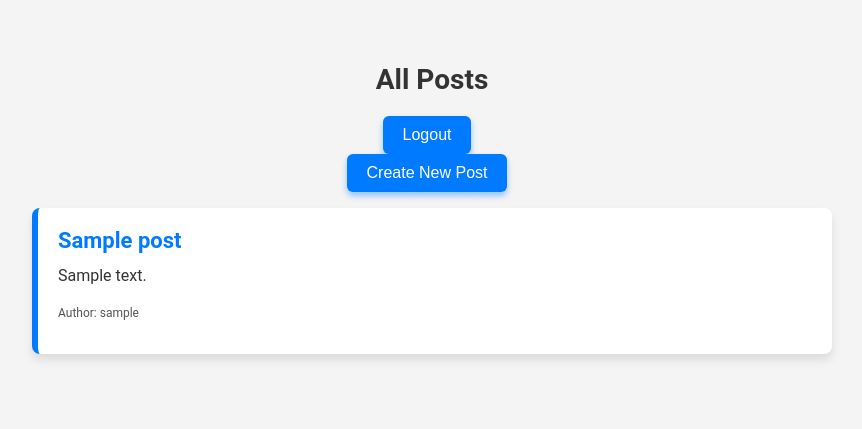
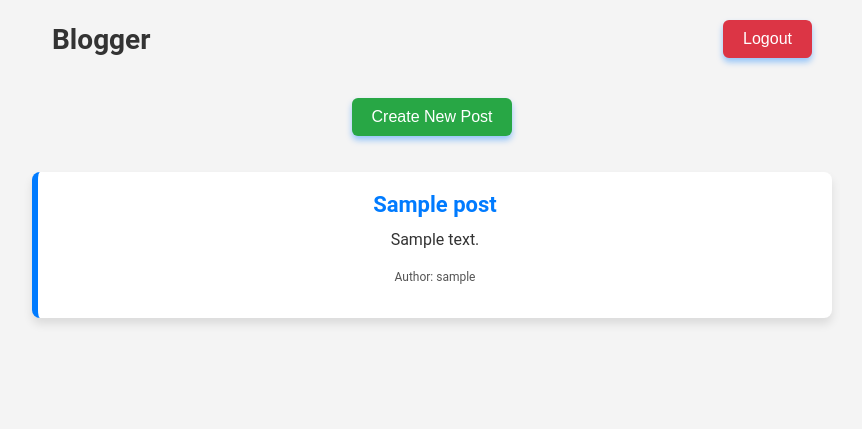
Before and after one commit to redder02/BlogApp, a Flask app: template templates/posts.html in a window 1280 px wide. Shown: the top 429 px of the page, without its empty margins (208-1070 px from the left). Run offline with Flask 3, Linux system fonts and the light colour scheme; the template is opened without the code that fills it: most values are stand-ins (such as "Sample title", 1, 10 or a date in 2020); parts of the project's set-up code (start-up, migrations or seed data) failed here and were passed over.

Commit message:
minor changes to css and button placements

```diff
--- a/static/posts.css
+++ b/static/posts.css
@@ -3,36 +3,72 @@ body {
     font-family: 'Roboto', sans-serif;
     background-color: #f4f4f4;
     margin: 0;
-    padding: 40px;
+    padding: 0;
     display: flex;
     flex-direction: column;
     align-items: center;
 }
 
-/* Main heading */
+/* Header styling */
+header {
+    width: 100%;
+    max-width: 800px;
+    display: flex;
+    justify-content: space-between;
+    align-items: center;
+    padding: 20px;
+    box-sizing: border-box;
+    position: relative;
+}
+
+/* Heading styling */
 h2 {
     color: #333;
     font-size: 28px;
-    margin-bottom: 20px;
+    margin: 0;
 }
 
-/* Button styling */
-button {
+/* Logout button styling */
+.logout-button {
     padding: 10px 20px;
-    background-color: #007BFF;
+    background-color: #dc3545;
     color: white;
     border: none;
     border-radius: 6px;
     cursor: pointer;
-    margin-right: 10px;
     font-size: 16px;
     transition: background-color 0.3s ease;
     box-shadow: 0px 4px 6px rgba(0, 123, 255, 0.4);
 }
 
-/* Hover effect for buttons */
-button:hover {
-    background-color: #0056b3;
+.logout-button:hover {
+    background-color: #c82333;
+}
+
+/* Main content styling */
+.main-content {
+    width: 100%;
+    max-width: 800px;
+    text-align: center;
+    margin-top: 20px;
+}
+
+/* New Post button styling */
+.new-post-button {
+    padding: 10px 20px;
+    background-color: #28a745;
+    color: white;
+    border: none;
+    border-radius: 6px;
+    cursor: pointer;
+    font-size: 16px;
+    transition: background-color 0.3s ease;
+    box-shadow: 0px 4px 6px rgba(0, 123, 255, 0.4);
+    margin-bottom: 20px;
+}
+
+.new-post-button:hover {
+    background-color: #218838;
 }
 
 /* Styling for the unordered list */
--- a/templates/posts.html
+++ b/templates/posts.html
@@ -7,10 +7,12 @@
     <link rel="stylesheet" href="/static/posts.css">
 </head>
 <body>
-    <h2>All Posts</h2>
-    <button onclick="window.location.href='/logout'">Logout</button>
-    <button onclick="window.location.href='/post/new'">Create New Post</button>
-
+    <header>
+        <h2>Blogger</h2>
+        <button class="logout-button" onclick="window.location.href='/logout'">Logout</button>
+    </header>
+    <div class="main-content">
+        <button class="new-post-button" onclick="window.location.href='/post/new'">Create New Post</button>
         <ul>
             {% for post in posts %}
             <li>
@@ -27,5 +29,6 @@
             </li>
             {% endfor %}
         </ul>
+    </div>
 </body>
 </html>
```
Lines whose indentation alone changed are shown as unchanged.
